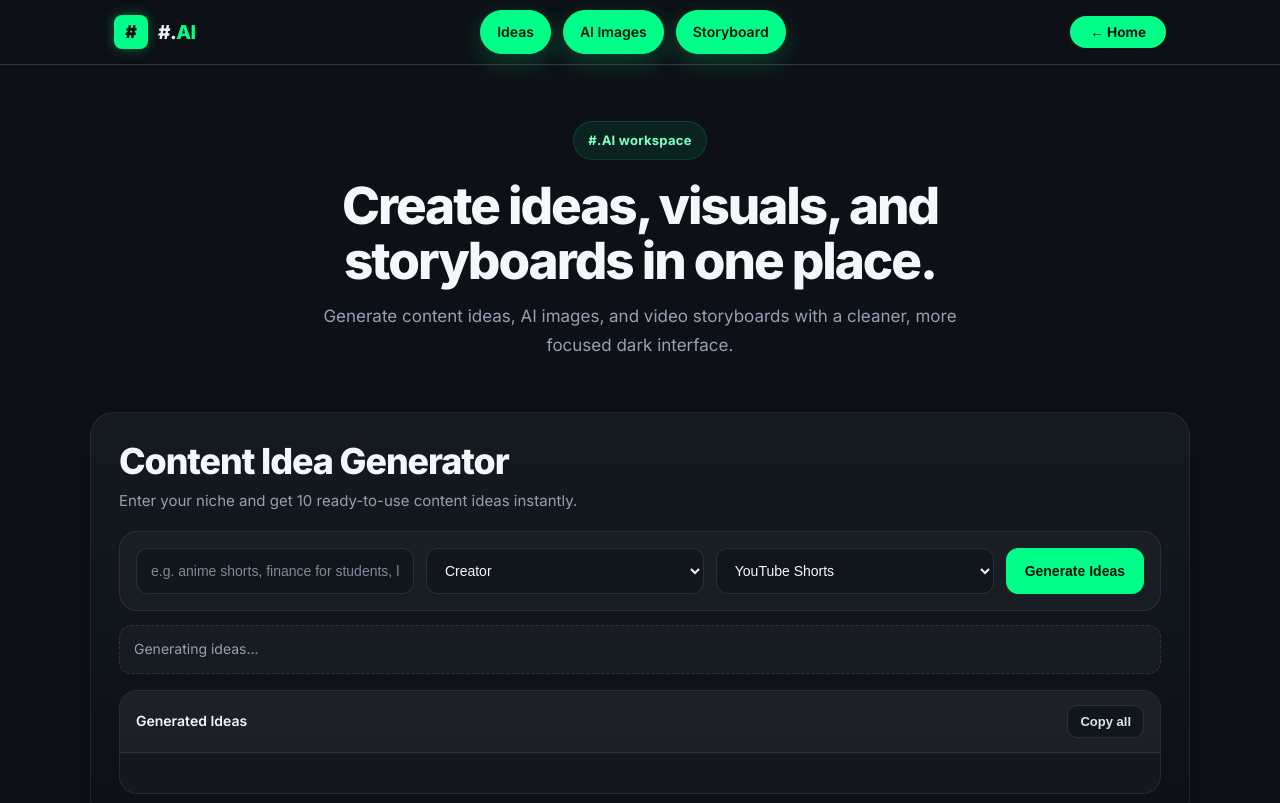
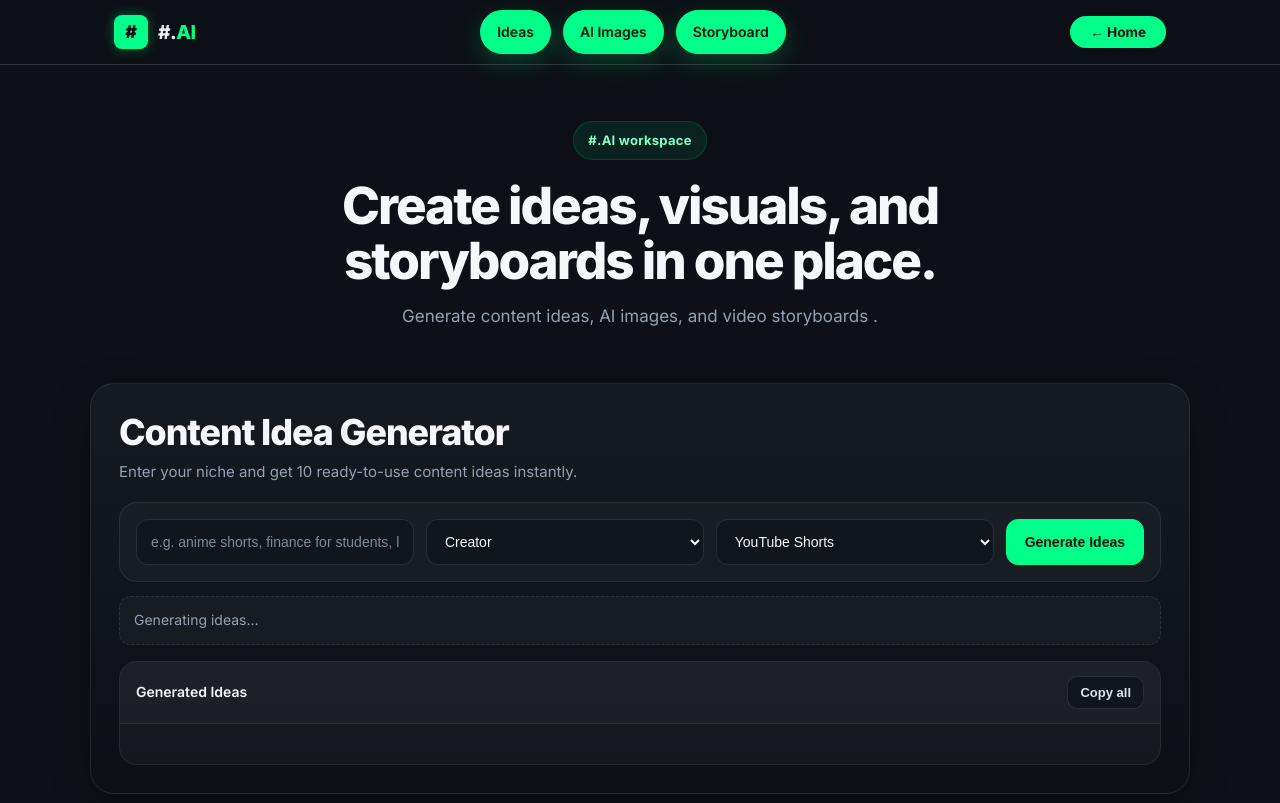
Before and after one commit to Harsh-D11/creatoros, a plain HTML site: page generator.html in a window 1280 px wide. Shown: the top 803 px of the page. Drawn offline with Linux system fonts and the light colour scheme.

Commit message:
sentence changes

```diff
--- a/generator.html
+++ b/generator.html
@@ -42,8 +42,7 @@
     <span class="generator-eyebrow">#.AI workspace</span>
     <h1>Create ideas, visuals, and storyboards in one place.</h1>
     <p>
-      Generate content ideas, AI images, and video storyboards with a cleaner,
-      more focused dark interface.
+      Generate content ideas, AI images, and video storyboards .
     </p>
   </div>
 </section>
```
